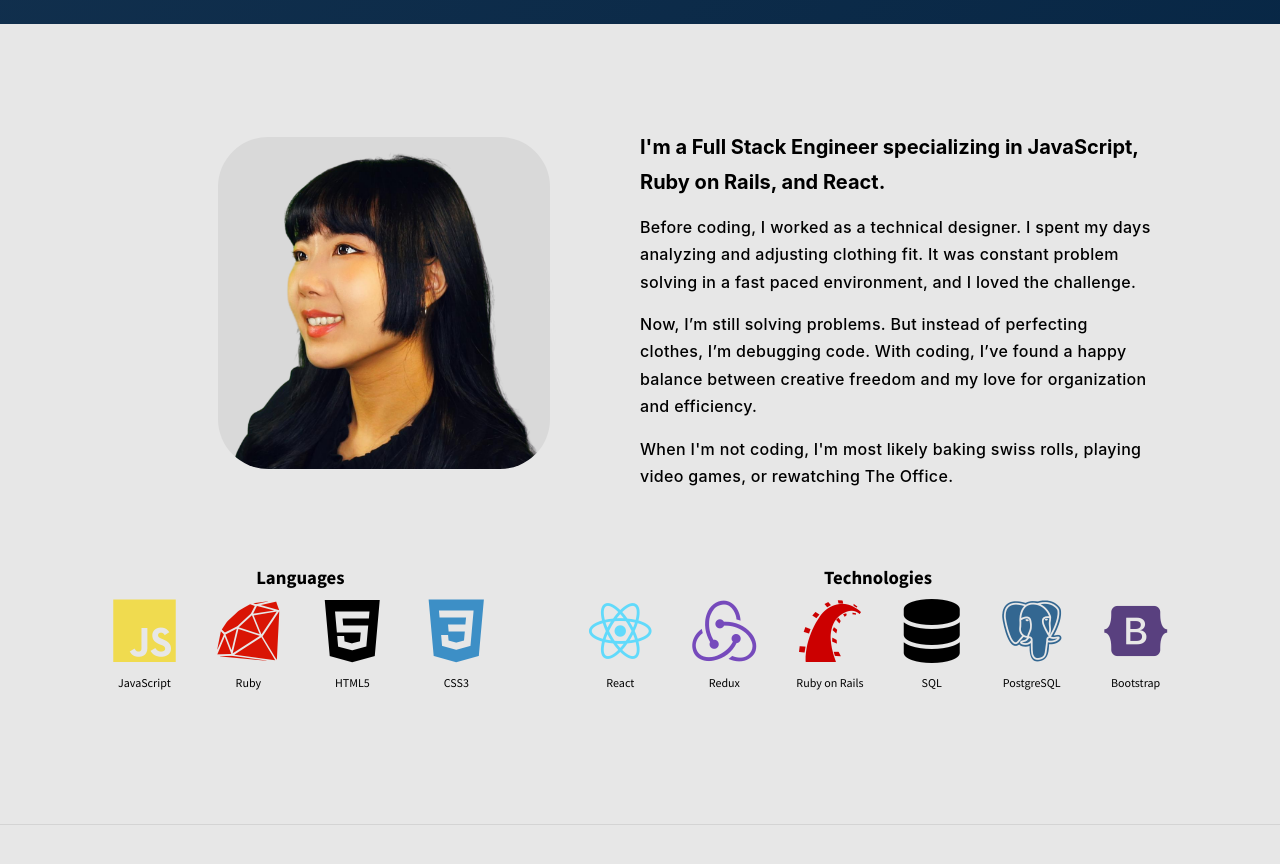
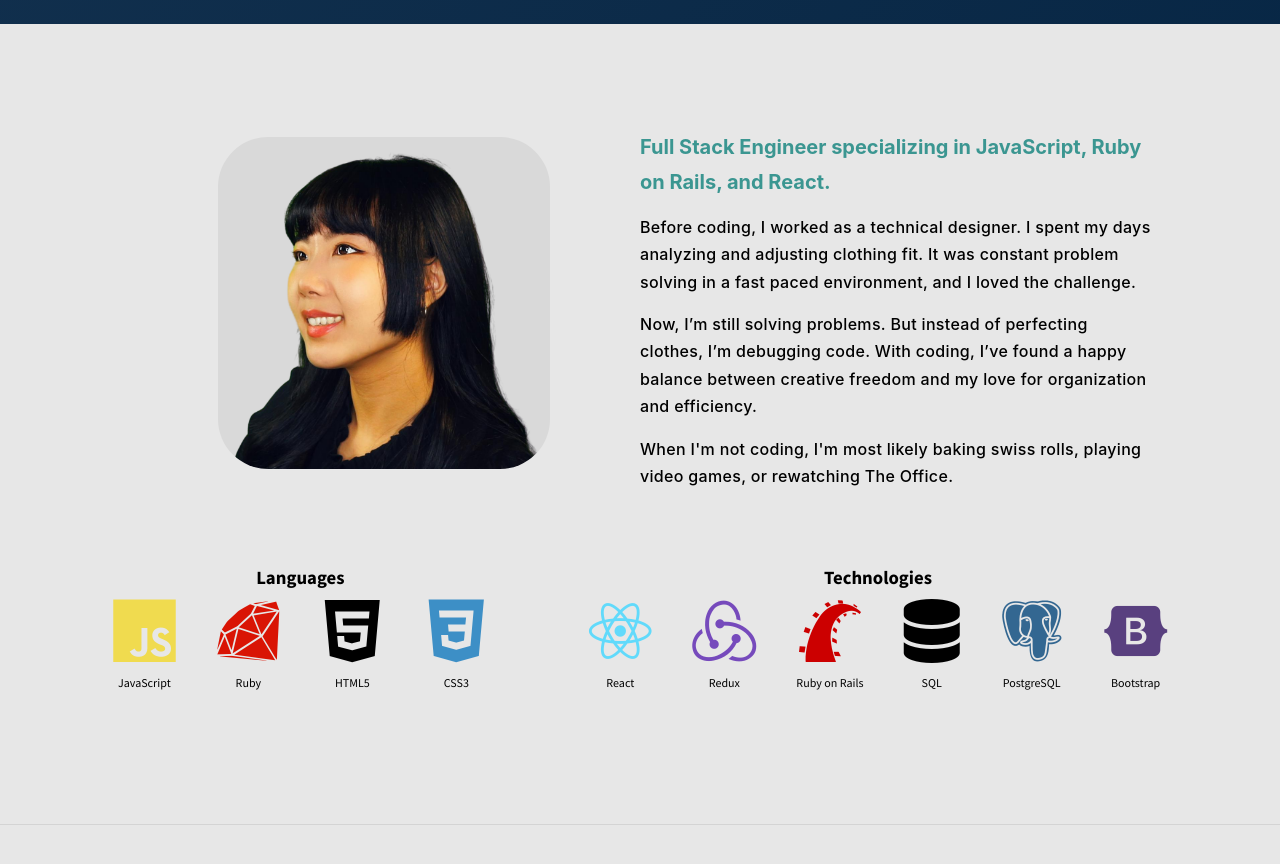
Before and after one commit to ellenupark/ellenupark.github.io, a React (Create React App) app: page / in a window 1280 px wide. Shown: the part 780-1644 px from the top of the page. Built offline with nearby package versions, Linux system fonts and the light colour scheme; no server answers.

Commit message:
Updated about text color

```diff
--- a/src/containers/AboutContainer.js
+++ b/src/containers/AboutContainer.js
@@ -10,7 +10,7 @@ const About = () => {
                     <img src={portrait} alt="Ellen Park" />
                 </div>
                 <div className="about-details">
-                    <p><span>I'm a Full Stack Engineer specializing in JavaScript, Ruby on Rails, and React.</span></p>
+                    <p id="about-title">Full Stack Engineer specializing in JavaScript, Ruby on Rails, and React.</p>
                     <p>Before coding, I worked as a technical designer. I spent my days analyzing and adjusting clothing fit. It was constant problem solving in a fast paced environment, and I loved the challenge.</p>
                     <p>Now, I’m still solving problems. But instead of perfecting clothes, I’m debugging code. With coding, I’ve found a happy balance between creative freedom and my love for organization and efficiency.</p>
                     <p>When I'm not coding, I'm most likely baking swiss rolls, playing video games, or rewatching The Office.</p>
--- a/src/index.css
+++ b/src/index.css
@@ -139,10 +139,11 @@ ul {
   letter-spacing: .02em;
 }
 
-.about div p span {
+#about-title {
   font-size: 20px;
   font-weight: bold;
   letter-spacing: 0;
+  color: #3b9691;
 
 }
 
```
Also changed, not shown: 1 other file (tests, documents, lock files or other folders).
